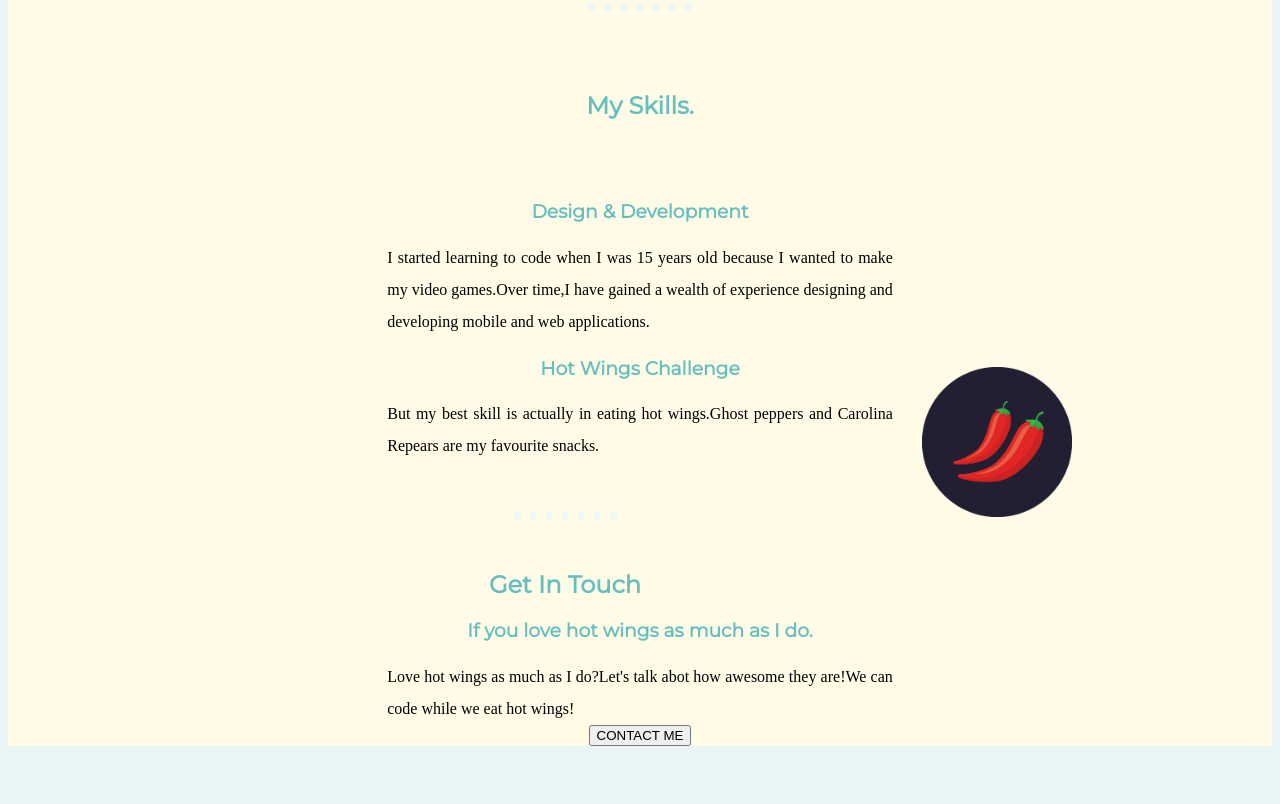
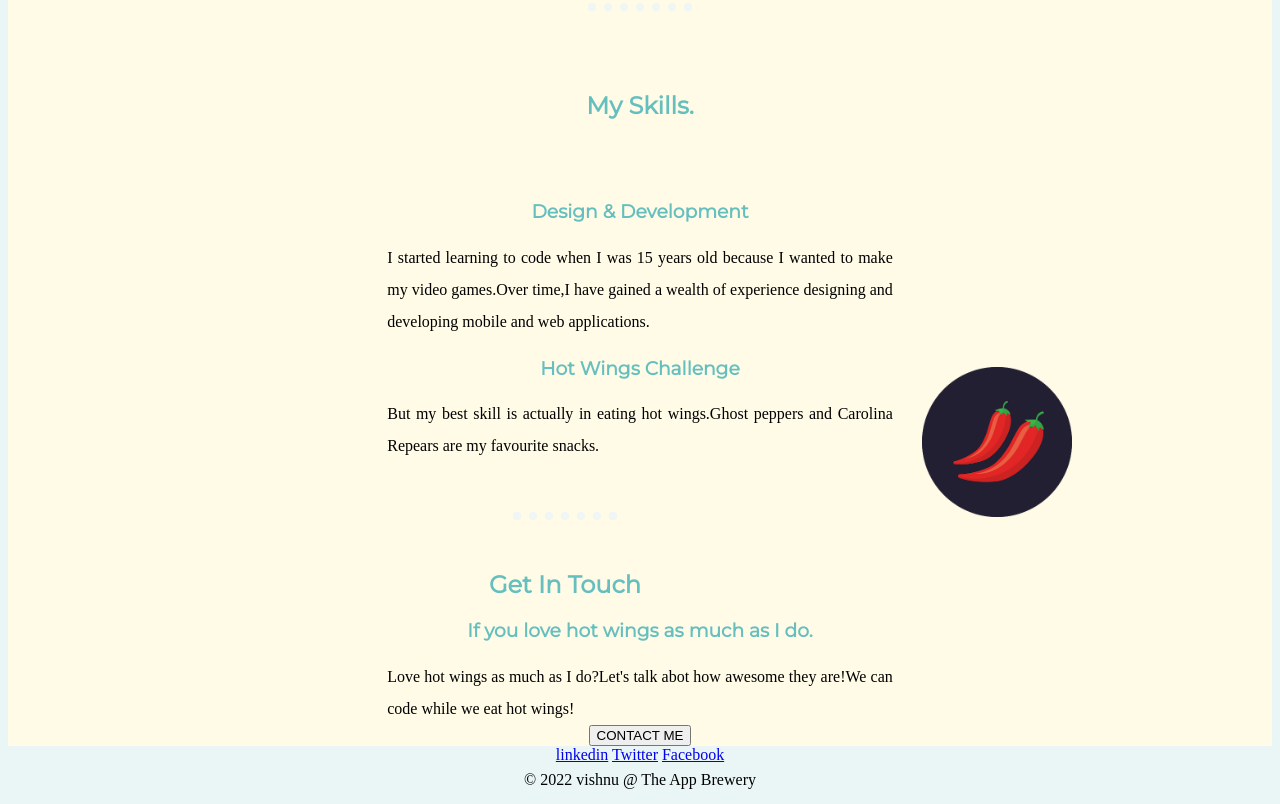
Before and after one commit to vishnuvardhanpattem/pv, a plain HTML site: page index.html in a window 1280 px wide. Shown: the part 1222-2026 px from the top of the page. Before the commit the page ends 1976 px from the top, so only its background shows below. Drawn offline with Linux system fonts and the light colour scheme.

Commit message:
Update index.html

```diff
--- a/index.html
+++ b/index.html
@@ -47,6 +47,10 @@
   </section>
 
   <section class="bottom_container">
+  <a href="https://linkedin.com/">linkedin</a>
+  <a href="https://twitter.com">Twitter</a>
+  <a href="https://facebook.com/">Facebook</a>
+  <p class="copy">© 2022 vishnu @ The App Brewery</p>
 
   </section>
 
```
